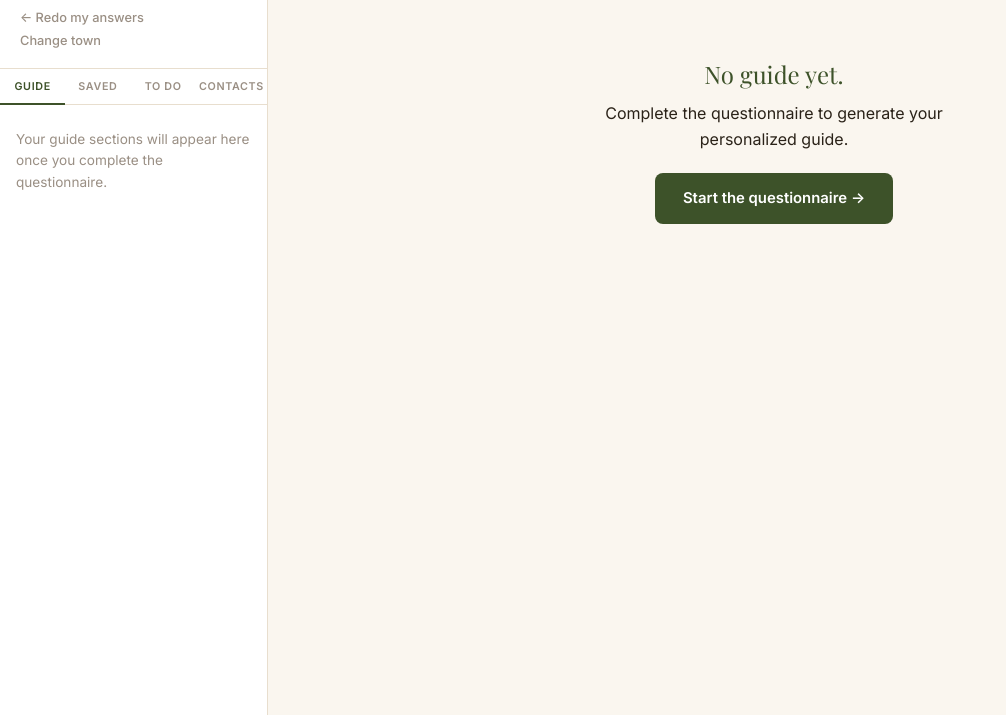
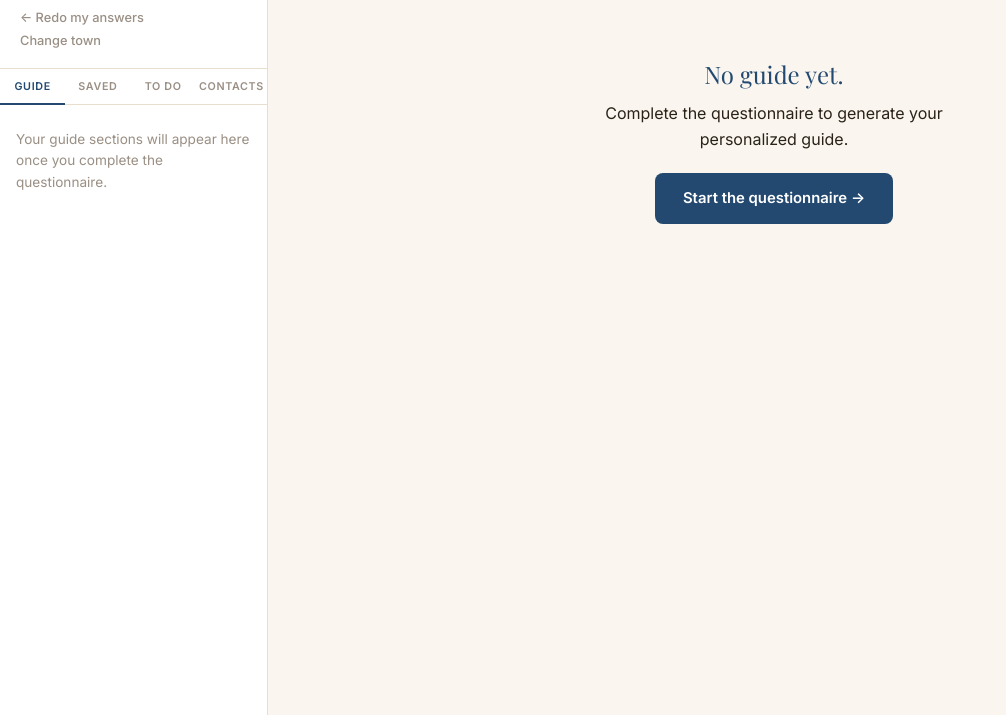
Before and after one commit to danjordev/waypost-community, a plain HTML site: page guide.html in a window 1280 px wide. Shown: the part 85-800 px from the top of the page, without its empty margins (0-1006 px from the left). Drawn offline with nearby package versions, Linux system fonts and the light colour scheme.

Commit message:
Swap green palette for coastal navy blue
Replace olive/green tones with navy/slate blue across the design
system — primary palette variables, shadow tints, focus rings, and
the guide hero gradient. Sand and terracotta accents stay warm,
giving the site a navy + rust nautical feel that fits the military
context. CSS variable names kept as --olive* for backward
compatibility with guide.js tag classes.

Co-Authored-By: Claude Opus 4.7 (1M context) <noreply@anthropic.com>

```diff
--- a/styles.css
+++ b/styles.css
@@ -7,10 +7,10 @@
 *, *::before, *::after { box-sizing: border-box; margin: 0; padding: 0; }
 
 :root {
-  --olive:          #3D5229;
-  --olive-mid:      #546D37;
-  --olive-light:    #7A9455;
-  --olive-pale:     #EBF0E4;
+  --olive:          #234970;
+  --olive-mid:      #335E89;
+  --olive-light:    #6B8FB5;
+  --olive-pale:     #E5ECF4;
   --sand:           #C4A87A;
   --sand-light:     #EDD9B5;
   --sand-pale:      #F5EDDE;
@@ -25,10 +25,10 @@
   --border:         #E8DECE;
   --sidebar-w:      268px;
   --bottom-tab-h:   58px;
-  --shadow-xs:      0 1px 3px rgba(61,82,41,0.06);
-  --shadow-sm:      0 2px 10px rgba(61,82,41,0.09);
-  --shadow:         0 4px 20px rgba(61,82,41,0.12);
-  --shadow-lg:      0 8px 36px rgba(61,82,41,0.16);
+  --shadow-xs:      0 1px 3px rgba(35,73,112,0.06);
+  --shadow-sm:      0 2px 10px rgba(35,73,112,0.09);
+  --shadow:         0 4px 20px rgba(35,73,112,0.12);
+  --shadow-lg:      0 8px 36px rgba(35,73,112,0.16);
   --radius-sm:      8px;
   --radius:         12px;
   --radius-lg:      18px;
@@ -70,7 +70,7 @@ body { font-family: 'Inter', -apple-system, sans-serif; background: var(--cream)
 /* Search */
 .search-wrap { margin-bottom: 2rem; }
 .search-box { display: flex; align-items: center; gap: 0.6rem; background: var(--white); border: 2px solid var(--border); border-radius: var(--radius-sm); padding: 0.7rem 1rem; max-width: 440px; transition: border-color 0.2s, box-shadow 0.2s; }
-.search-box:focus-within { border-color: var(--olive-light); box-shadow: 0 0 0 3px rgba(90,115,65,0.1); }
+.search-box:focus-within { border-color: var(--olive-light); box-shadow: 0 0 0 3px rgba(107,143,181,0.18); }
 .search-icon { font-size: 1.1rem; color: var(--text-light); flex-shrink: 0; }
 .search-input { border: none; outline: none; font-family: inherit; font-size: 0.95rem; color: var(--text-dark); background: transparent; flex: 1; }
 .search-input::placeholder { color: var(--text-light); }
@@ -142,7 +142,7 @@ body { font-family: 'Inter', -apple-system, sans-serif; background: var(--cream)
 .field-hint { font-weight: 400; color: var(--text-light); font-size: 0.88rem; }
 .field-error { margin-top: 0.5rem; font-size: 0.83rem; color: var(--terracotta); font-weight: 500; }
 .text-input { width: 100%; padding: 0.9rem 1rem; border: 2px solid var(--border); border-radius: var(--radius-sm); font-family: inherit; font-size: 1rem; color: var(--text-dark); background: var(--white); outline: none; transition: border-color 0.2s, box-shadow 0.2s; }
-.text-input:focus { border-color: var(--olive-light); box-shadow: 0 0 0 3px rgba(90,115,65,0.12); }
+.text-input:focus { border-color: var(--olive-light); box-shadow: 0 0 0 3px rgba(107,143,181,0.2); }
 .text-input::placeholder { color: var(--text-light); }
 .text-input.error { border-color: var(--terracotta); }
 
@@ -241,7 +241,7 @@ body { font-family: 'Inter', -apple-system, sans-serif; background: var(--cream)
 .todo-progress-label { font-size: 0.72rem; color: var(--text-light); margin-bottom: 0.6rem; }
 .todo-items { list-style: none; display: flex; flex-direction: column; gap: 0.3rem; }
 .todo-item { display: flex; align-items: flex-start; gap: 0.5rem; font-size: 0.82rem; color: var(--text-mid); cursor: pointer; padding: 0.3rem 0.2rem; border-radius: 4px; transition: background 0.12s; line-height: 1.45; }
-.todo-item:hover { background: rgba(61,82,41,0.05); }
+.todo-item:hover { background: rgba(35,73,112,0.05); }
 .todo-item.done .todo-text { text-decoration: line-through; color: var(--text-light); }
 .todo-check { font-size: 1rem; color: var(--olive-light); flex-shrink: 0; margin-top: 0.05rem; }
 .todo-item.done .todo-check { color: var(--olive); }
@@ -295,7 +295,7 @@ body { font-family: 'Inter', -apple-system, sans-serif; background: var(--cream)
 .guide-container { max-width: 860px; margin: 0 auto; padding: 2.25rem 2rem 5rem; }
 
 /* Hero */
-.guide-hero { background: linear-gradient(140deg, var(--olive) 0%, #4e6b32 55%, var(--olive-mid) 100%); border-radius: var(--radius-lg); padding: 3rem; color: white; margin-bottom: 2.5rem; position: relative; overflow: hidden; }
+.guide-hero { background: linear-gradient(140deg, var(--olive) 0%, #2C557E 55%, var(--olive-mid) 100%); border-radius: var(--radius-lg); padding: 3rem; color: white; margin-bottom: 2.5rem; position: relative; overflow: hidden; }
 .guide-hero::before { content:''; position:absolute; top:-60px; right:40px; width:260px; height:260px; background:rgba(255,255,255,0.045); border-radius:50%; }
 .guide-hero::after  { content:''; position:absolute; bottom:-40px; right:-30px; width:200px; height:200px; background:rgba(255,255,255,0.035); border-radius:50%; }
 .guide-pill { display:inline-block; background:rgba(255,255,255,0.15); color:var(--sand-light); font-size:0.72rem; font-weight:700; letter-spacing:0.1em; text-transform:uppercase; padding:0.3rem 0.85rem; border-radius:99px; margin-bottom:1.1rem; }
```
